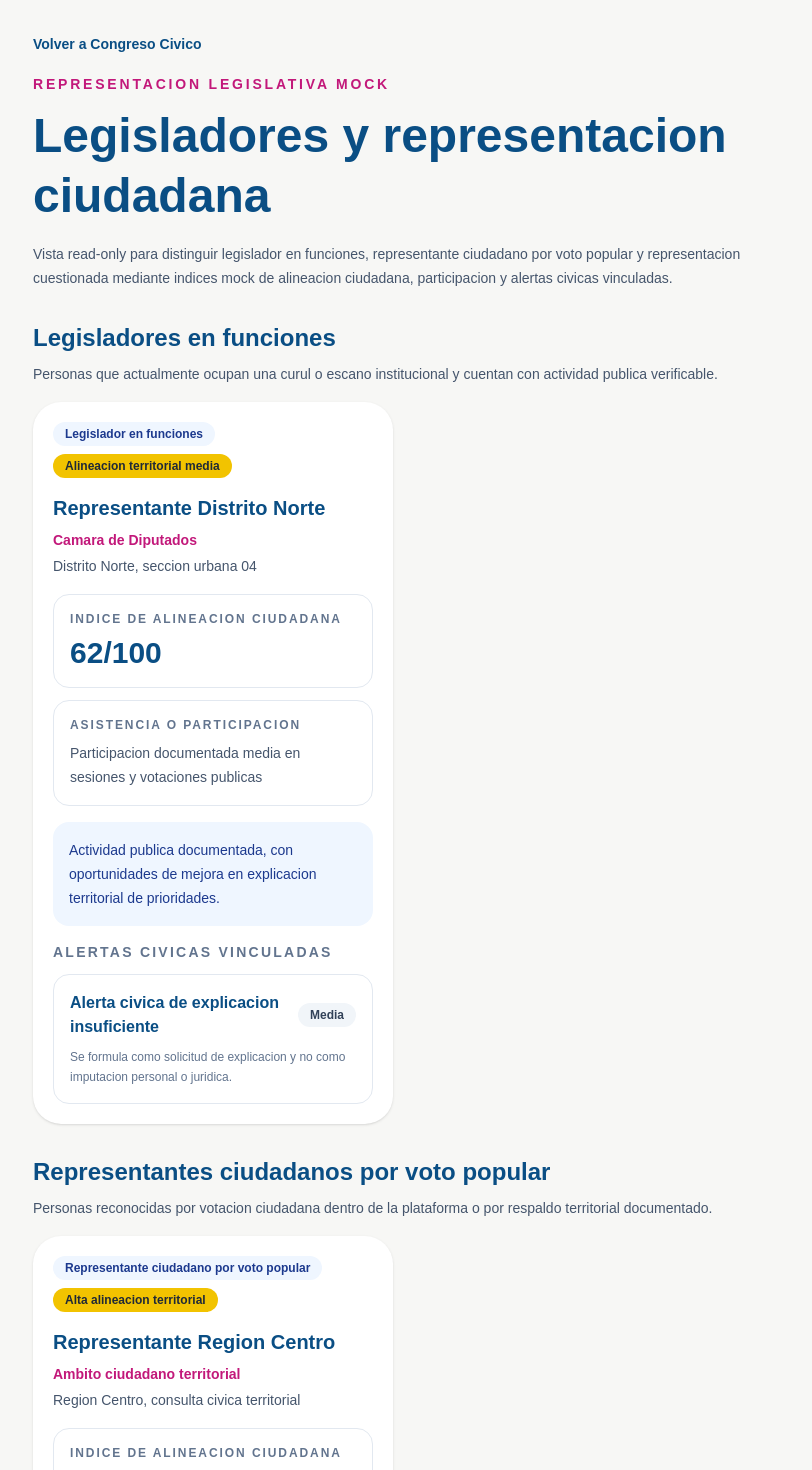
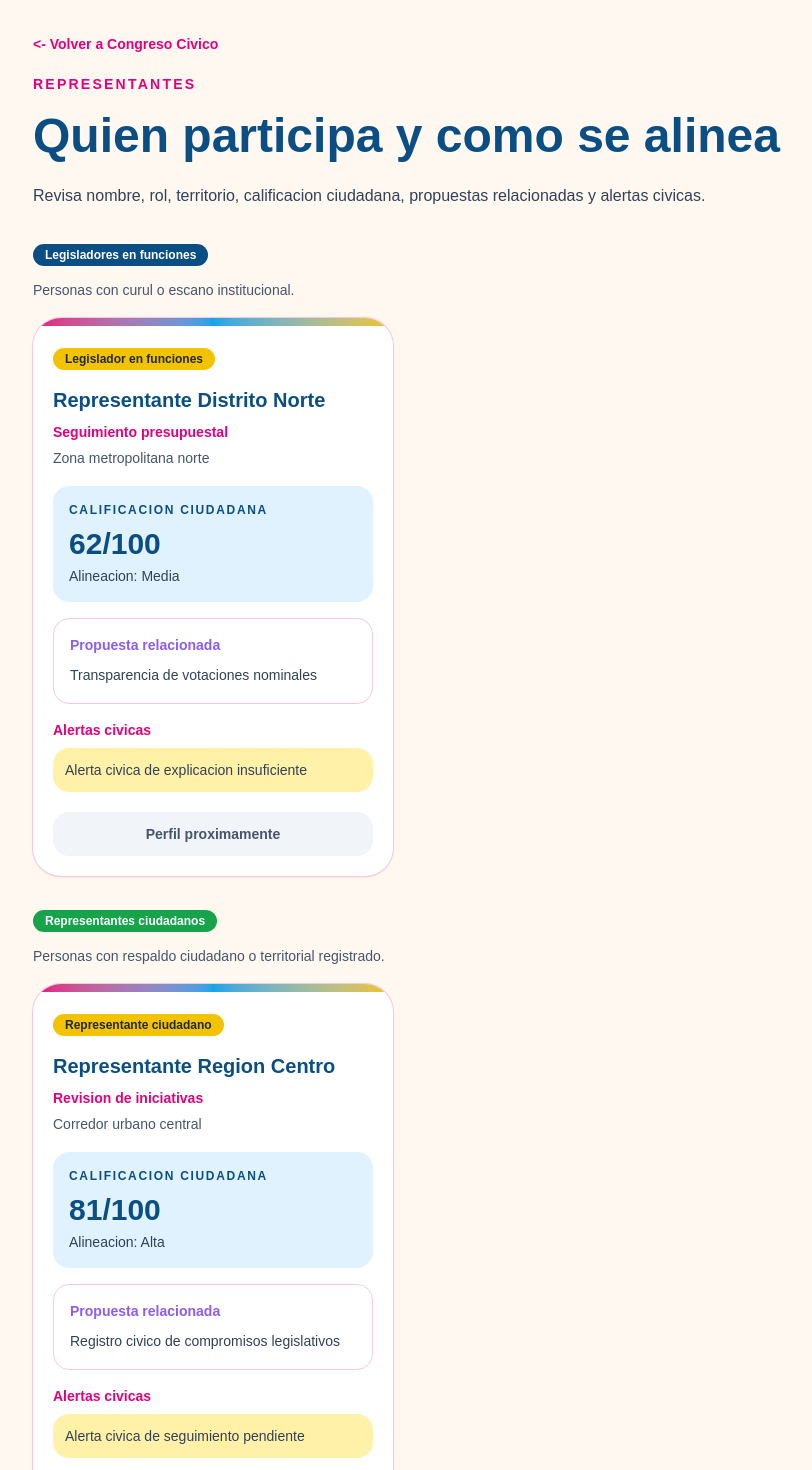
Before and after one commit to TecnocraciaParticipativaMexico/Plataforma, a Next.js app in the folder web/: page /congreso-civico/legisladores in a window 1280 px wide. Shown: the top 1470 px of the page, without its empty margins (47-859 px from the left). Built offline with nearby package versions, Linux system fonts and the light colour scheme.

Commit message:
style: simplify Congreso Civico representatives page

```diff
--- a/web/app/congreso-civico/legisladores/page.tsx
+++ b/web/app/congreso-civico/legisladores/page.tsx
@@ -1,12 +1,13 @@
 import Link from "next/link";
 import {
   alertasCongresoCivico,
+  iniciativasCongresoCivico,
   representantesCongresoCivico,
 } from "../../lib/congresoCivico";
 
 const tipoRepresentacionLabel = {
   "legislador-funciones": "Legislador en funciones",
-  "representante-ciudadano": "Representante ciudadano por voto popular",
+  "representante-ciudadano": "Representante ciudadano",
   "representacion-cuestionada": "Representacion cuestionada",
 };
 
@@ -14,59 +15,62 @@ const seccionesRepresentacion = [
   {
     tipo: "legislador-funciones",
     titulo: "Legisladores en funciones",
-    descripcion:
-      "Personas que actualmente ocupan una curul o escano institucional y cuentan con actividad publica verificable.",
+    descripcion: "Personas con curul o escano institucional.",
+    color: "bg-[#0A4E84] text-white",
   },
   {
     tipo: "representante-ciudadano",
-    titulo: "Representantes ciudadanos por voto popular",
-    descripcion:
-      "Personas reconocidas por votacion ciudadana dentro de la plataforma o por respaldo territorial documentado.",
+    titulo: "Representantes ciudadanos",
+    descripcion: "Personas con respaldo ciudadano o territorial registrado.",
+    color: "bg-[#16A34A] text-white",
   },
   {
     tipo: "representacion-cuestionada",
-    titulo: "Representacion cuestionada por sobrerrepresentacion",
-    descripcion:
-      "Perfiles donde existe una diferencia publica entre voto ciudadano territorial y representacion institucional. La lectura es institucional, no acusatoria.",
+    titulo: "Representacion cuestionada",
+    descripcion: "Casos donde conviene revisar mejor la relacion con el territorio.",
+    color: "bg-[#E4007C] text-white",
   },
 ] as const;
 
 const alineacionLabel = {
-  alta: "Alta alineacion territorial",
-  media: "Alineacion territorial media",
-  baja: "Baja alineacion territorial",
+  alta: "Alta",
+  media: "Media",
+  baja: "Baja",
 };
 
-const severidadLabel = {
-  informativa: "Informativa",
-  media: "Media",
-  alta: "Alta",
-};
+const propuestaRelacionada = {
+  "rep-001": "ini-001",
+  "rep-002": "ini-003",
+  "rep-003": "ini-002",
+} as const;
 
 function obtenerAlertasRelacionadas(alertaIds: string[]) {
   return alertasCongresoCivico.filter((alerta) => alertaIds.includes(alerta.id));
 }
 
+function obtenerIniciativaRelacionada(representanteId: string) {
+  const iniciativaId = propuestaRelacionada[representanteId as keyof typeof propuestaRelacionada];
+
+  return iniciativasCongresoCivico.find((iniciativa) => iniciativa.id === iniciativaId);
+}
+
 export default function CongresoCivicoLegisladoresPage() {
   return (
-    <main className="min-h-screen bg-[#F7F7F5] text-[#0A4E84]">
+    <main className="min-h-screen bg-[#FFF8F0] text-[#0A4E84]">
       <div className="mx-auto max-w-6xl px-4 py-8">
-        <Link href="/congreso-civico" className="mb-5 inline-block text-sm font-semibold">
-          Volver a Congreso Civico
+        <Link href="/congreso-civico" className="mb-5 inline-block text-sm font-semibold text-[#E4007C]">
+          {"<-"} Volver a Congreso Civico
         </Link>
 
         <section className="mb-8 max-w-3xl">
-          <div className="mb-3 text-sm font-semibold uppercase tracking-[0.2em] text-[#C2187A]">
-            Representacion legislativa mock
+          <div className="mb-3 text-sm font-bold uppercase tracking-[0.16em] text-[#E4007C]">
+            Representantes
           </div>
           <h1 className="text-4xl font-bold leading-tight md:text-5xl">
-            Legisladores y representacion ciudadana
+            Quien participa y como se alinea
           </h1>
-          <p className="mt-4 text-sm leading-6 text-slate-600">
-            Vista read-only para distinguir legislador en funciones,
-            representante ciudadano por voto popular y representacion cuestionada
-            mediante indices mock de alineacion ciudadana, participacion y alertas
-            civicas vinculadas.
+          <p className="mt-4 text-base leading-7 text-slate-700">
+            Revisa nombre, rol, territorio, calificacion ciudadana, propuestas relacionadas y alertas civicas.
           </p>
         </section>
 
@@ -79,83 +83,67 @@ export default function CongresoCivicoLegisladoresPage() {
             return (
               <section key={seccion.tipo}>
                 <div className="mb-4 max-w-3xl">
-                  <h2 className="text-2xl font-bold text-[#0A4E84]">{seccion.titulo}</h2>
-                  <p className="mt-2 text-sm leading-6 text-slate-600">{seccion.descripcion}</p>
+                  <span className={`${seccion.color} rounded-full px-3 py-1 text-xs font-bold`}>
+                    {seccion.titulo}
+                  </span>
+                  <p className="mt-3 text-sm leading-6 text-slate-600">{seccion.descripcion}</p>
                 </div>
 
                 <div className="grid gap-5 lg:grid-cols-3">
                   {representantes.map((representante) => {
                     const alertas = obtenerAlertasRelacionadas(representante.alertasRelacionadas);
+                    const iniciativa = obtenerIniciativaRelacionada(representante.id);
 
                     return (
-                      <article key={representante.id} className="rounded-[28px] bg-white p-5 shadow-sm">
-                        <div className="flex flex-wrap gap-2">
-                          <span className="rounded-full bg-blue-50 px-3 py-1 text-xs font-bold text-blue-900">
+                      <article key={representante.id} className="overflow-hidden rounded-[28px] bg-white shadow-sm ring-1 ring-[#F7C9DD]">
+                        <div className="h-2 bg-gradient-to-r from-[#E4007C] via-[#0EA5E9] to-[#F2C300]" />
+                        <div className="p-5">
+                          <span className="rounded-full bg-[#F2C300] px-3 py-1 text-xs font-bold text-[#1F2937]">
                             {tipoRepresentacionLabel[representante.tipoRepresentacion]}
                           </span>
-                          <span className="rounded-full bg-[#F2C300] px-3 py-1 text-xs font-bold text-[#1F2937]">
-                            {alineacionLabel[representante.alineacionTerritorial]}
-                          </span>
-                        </div>
 
-                        <h3 className="mt-4 text-xl font-bold text-[#0A4E84]">
-                          {representante.nombre}
-                        </h3>
-                        <p className="mt-2 text-sm font-semibold text-[#C2187A]">
-                          {representante.camaraAmbito}
-                        </p>
-                        <p className="mt-1 text-sm leading-6 text-slate-600">
-                          {representante.estadoDistritoSeccion}
-                        </p>
+                          <h3 className="mt-4 text-xl font-bold text-[#0A4E84]">{representante.nombre}</h3>
+                          <p className="mt-2 text-sm font-semibold text-[#E4007C]">{representante.rol}</p>
+                          <p className="mt-1 text-sm leading-6 text-slate-600">{representante.territorio}</p>
 
-                        <div className="mt-4 grid gap-3 sm:grid-cols-2 lg:grid-cols-1">
-                          <div className="rounded-2xl border border-slate-200 p-4">
-                            <div className="text-xs font-bold uppercase tracking-[0.16em] text-slate-500">
-                              Indice de alineacion ciudadana
+                          <div className="mt-4 rounded-2xl bg-[#E0F2FE] p-4">
+                            <div className="text-xs font-bold uppercase tracking-[0.14em] text-[#0A4E84]">
+                              Calificacion ciudadana
                             </div>
                             <div className="mt-2 text-3xl font-bold text-[#0A4E84]">
                               {representante.indiceAlineacionCiudadana}/100
                             </div>
+                            <p className="mt-1 text-sm text-slate-700">
+                              Alineacion: {alineacionLabel[representante.alineacionTerritorial]}
+                            </p>
                           </div>
 
-                          <div className="rounded-2xl border border-slate-200 p-4">
-                            <div className="text-xs font-bold uppercase tracking-[0.16em] text-slate-500">
-                              Asistencia o participacion
-                            </div>
-                            <p className="mt-2 text-sm leading-6 text-slate-600">
-                              {representante.asistenciaParticipacion}
+                          <div className="mt-4 rounded-2xl border border-[#F7C9DD] p-4">
+                            <div className="text-sm font-bold text-[#8B5CF6]">Propuesta relacionada</div>
+                            <p className="mt-2 text-sm leading-6 text-slate-700">
+                              {iniciativa?.titulo ?? "Sin propuesta vinculada por ahora."}
                             </p>
                           </div>
-                        </div>
 
-                        <p className="mt-4 rounded-2xl bg-blue-50 p-4 text-sm leading-6 text-blue-900">
-                          {representante.observacion}
-                        </p>
+                          <div className="mt-4">
+                            <div className="text-sm font-bold text-[#E4007C]">Alertas civicas</div>
+                            <div className="mt-2 space-y-2">
+                              {alertas.length > 0 ? (
+                                alertas.map((alerta) => (
+                                  <div key={alerta.id} className="rounded-2xl bg-[#FFF1A8] p-3 text-sm text-slate-700">
+                                    {alerta.tipo}
+                                  </div>
+                                ))
+                              ) : (
+                                <div className="rounded-2xl bg-slate-50 p-3 text-sm text-slate-600">
+                                  Sin alertas civicas.
+                                </div>
+                              )}
+                            </div>
+                          </div>
 
-                        <div className="mt-4">
-                          <h4 className="text-sm font-bold uppercase tracking-[0.16em] text-slate-500">
-                            Alertas civicas vinculadas
-                          </h4>
-                          <div className="mt-3 space-y-3">
-                            {alertas.length > 0 ? (
-                              alertas.map((alerta) => (
-                                <div key={alerta.id} className="rounded-2xl border border-slate-200 p-4">
-                                  <div className="flex items-center justify-between gap-3">
-                                    <div className="font-bold text-[#0A4E84]">{alerta.tipo}</div>
-                                    <span className="rounded-full bg-slate-100 px-3 py-1 text-xs font-bold text-slate-700">
-                                      {severidadLabel[alerta.severidad]}
-                                    </span>
-                                  </div>
-                                  <p className="mt-2 text-xs leading-5 text-slate-500">
-                                    {alerta.criterioSeguro}
-                                  </p>
-                                </div>
-                              ))
-                            ) : (
-                              <div className="rounded-2xl border border-slate-200 p-4 text-sm text-slate-600">
-                                Sin alertas civicas vinculadas en el mock actual.
-                              </div>
-                            )}
+                          <div className="mt-5 rounded-2xl bg-slate-100 px-5 py-3 text-center text-sm font-bold text-slate-600">
+                            Perfil proximamente
                           </div>
                         </div>
                       </article>
```
